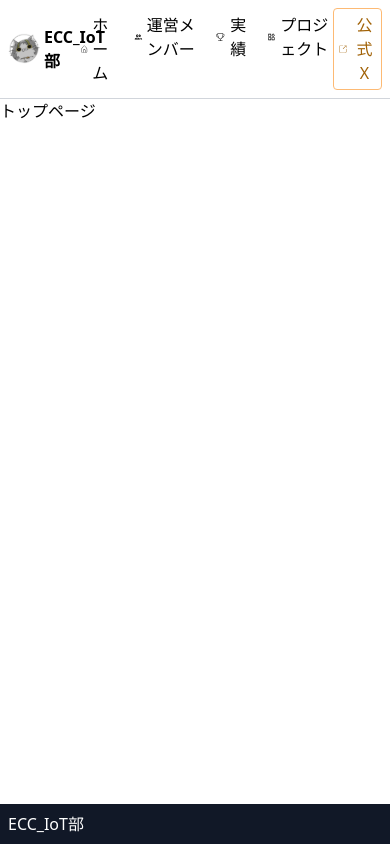
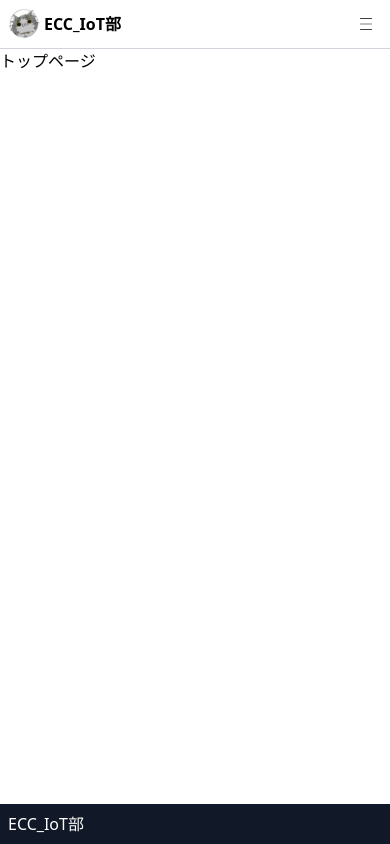
Before and after one commit to ECC-IoT-Website/IoT-web-front, a React (Vite) app: page / in a window 390 px wide. Built offline with nearby package versions, Linux system fonts and the light colour scheme.

Commit message:
[change] headerレスポンシブ対応

```diff
--- a/src/components/header.tsx
+++ b/src/components/header.tsx
@@ -1,25 +1,56 @@
+import { useState } from "react";
 import { CiHome } from "react-icons/ci";
 import { MdOutlinePeople } from "react-icons/md";
 import { CiTrophy } from "react-icons/ci";
 import { AiOutlineProduct } from "react-icons/ai";
 import { CiShare1 } from "react-icons/ci";
+import { CiMenuBurger } from "react-icons/ci";
+import { IoMdClose } from "react-icons/io";
 
 export const Header = () => {
+  const [isMenuOpen, setMenuOpen] = useState<boolean>(false);
+
   return (
     <div className="flex items-center justify-between p-2 border-b border-gray-300">
       <h1><a href="/" className="flex gap-1 items-center font-bold"><img src="src/assets/nyariot-icon.svg" alt="ニャリオットのアイコン" />ECC_IoT部</a></h1>
-      <nav>
+
+      {/* モバイルのナビゲーション */}
+      <button
+        className="md:hidden p-2 hover:opacity-50"
+        onClick={() => setMenuOpen(!isMenuOpen)}
+      >
+        {isMenuOpen ? <IoMdClose /> : <CiMenuBurger />}
+      </button>
+      {isMenuOpen && (
+        <div className="absolute top-12 left-0 w-full bg-white shadow-lg rounded-b-md md:hidden z-50 px-6">
+          <nav>
+            <ul className="flex flex-col w-full">
+              <li><a href="/" className="flex items-center gap-2 px-4 py-3 border-b border-gray-200 hover:opacity-50 "><CiHome />ホーム</a></li>
+              <li><a href="/member" className="flex items-center gap-2 px-4 py-3 border-b border-gray-200 hover:opacity-50 "><MdOutlinePeople />運営メンバー</a></li>
+              <li><a href="/achievement" className="flex items-center gap-2 px-4 py-3 border-b border-gray-200 hover:opacity-50 "><CiTrophy />実績</a></li>
+              <li><a href="/project" className="flex items-center gap-2 px-4 py-3 border-b border-gray-200 hover:opacity-50 "><AiOutlineProduct />プロジェクト</a></li>
+            </ul>
+          </nav>
+          <a href="https://x.com/ecc_IoT_23" target="_blank" rel="noopener noreferrer" className="flex gap-1 items-center text-[#A16207] hover:opacity-50 px-4 py-3 underline">
+            <CiShare1 />
+            <p>公式X</p>
+          </a>
+        </div>
+      )}
+
+      {/* デスクトップのナビゲーション */}
+      <nav className="hidden md:block items-center">
         <ul className="flex gap-4">
-          <li><a href="/" className="flex gap-1 items-center"><CiHome />ホーム</a></li>
-          <li><a href="/member" className="flex gap-1 items-center"><MdOutlinePeople />運営メンバー</a></li>
-          <li><a href="/achievement" className="flex gap-1 items-center"><CiTrophy />実績</a></li>
-          <li><a href="/project" className="flex gap-1 items-center"><AiOutlineProduct />プロジェクト</a></li>
+          <li><a href="/" className="flex gap-1 items-center hover:opacity-50 px-4 rounded-md"><CiHome />ホーム</a></li>
+          <li><a href="/member" className="flex gap-1 items-center hover:opacity-50"><MdOutlinePeople />運営メンバー</a></li>
+          <li><a href="/achievement" className="flex gap-1 items-center hover:opacity-50"><CiTrophy />実績</a></li>
+          <li><a href="/project" className="flex gap-1 items-center hover:opacity-50"><AiOutlineProduct />プロジェクト</a></li>
         </ul>
       </nav>
-      <button className="flex gap-1 items-center border border-solid border-orange-300 p-1 rounded text-[#A16207]" onClick={() => window.open('https://x.com/ecc_IoT_23')}>
+      <a href="https://x.com/ecc_IoT_23" target="_blank" rel="noopener noreferrer" className="hidden md:flex gap-1 items-center border border-solid border-orange-300 p-1 rounded text-[#A16207] hover:opacity-50">
         <CiShare1 />
         <p>公式X</p>
-      </button>
+      </a>
     </div>
   );
 }
```
